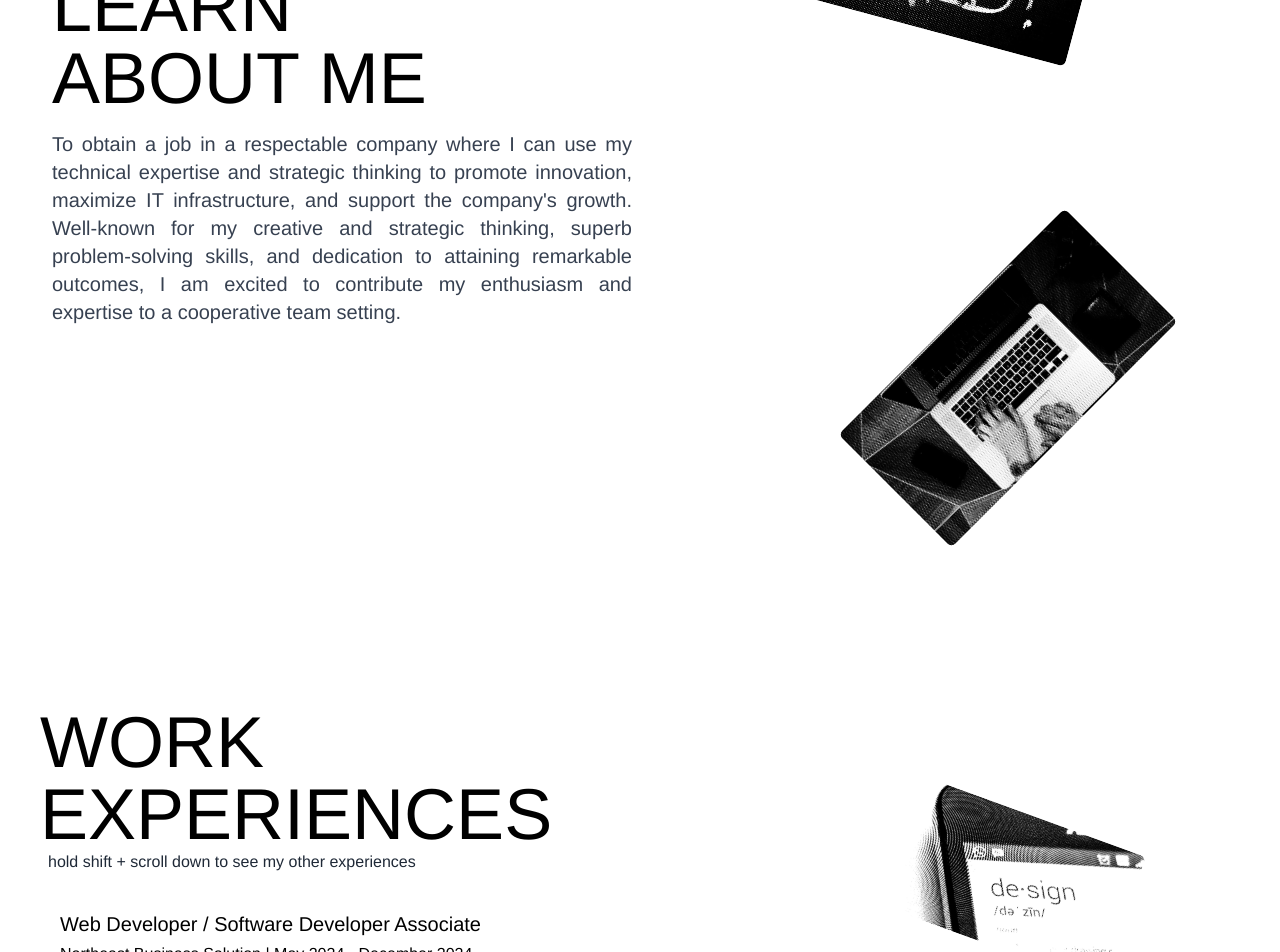
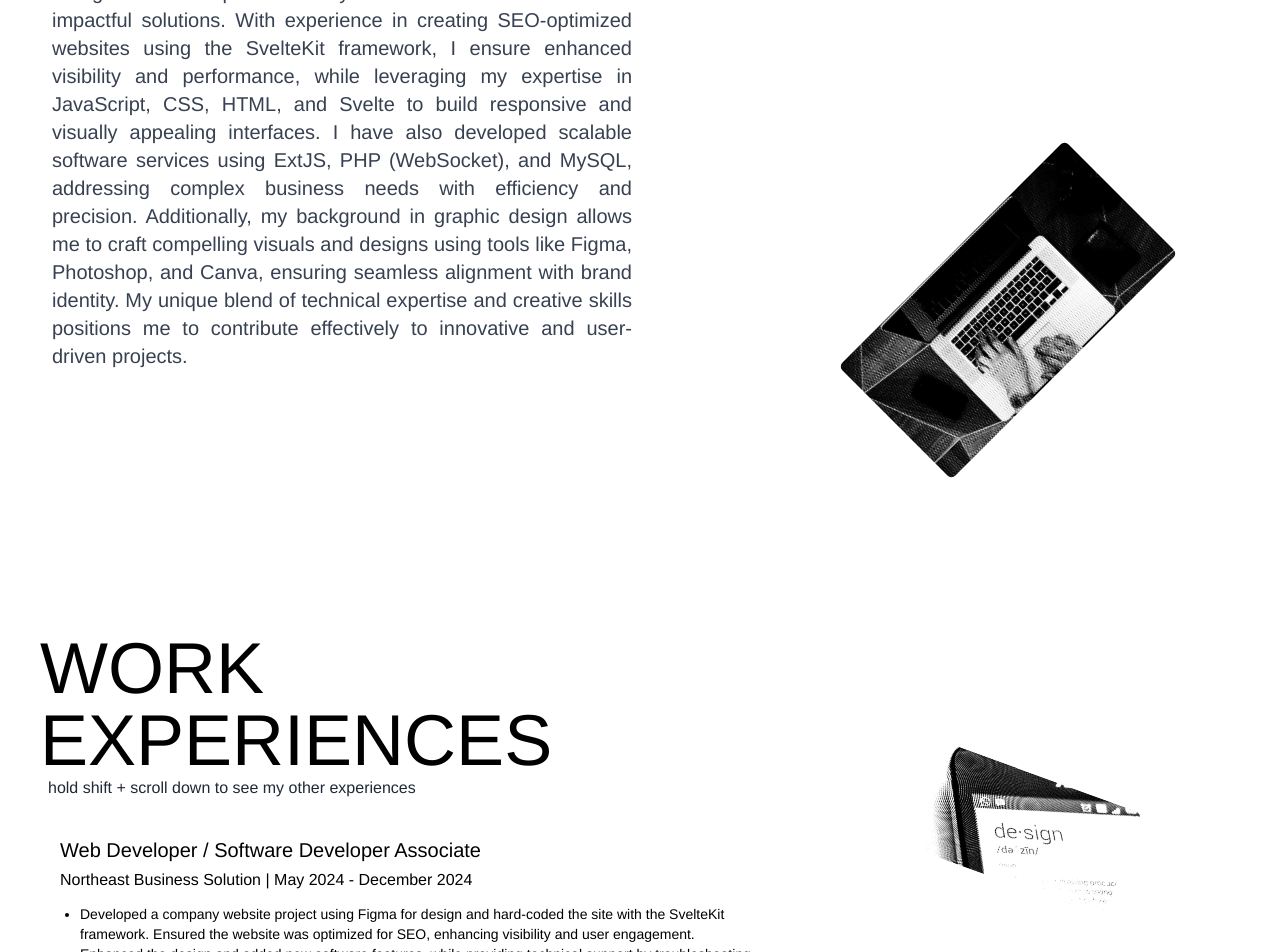
Before and after one commit to Rcz16/Reactjs_myportfolio, a React (Vite) app in the folder my-portfolio/: page / in a window 1280 px wide. Shown: the part 1120-2072 px from the top of the page. Built offline with nearby package versions, Linux system fonts and the light colour scheme.

Commit message:
changed the link and fixed header

```diff
--- a/my-portfolio/src/components/About.jsx
+++ b/my-portfolio/src/components/About.jsx
@@ -8,12 +8,7 @@ const About = () => {
             <div className="ms-3">
                 <h1 className="text-7xl uppercase mb-4 text-black">Learn <br /> About Me</h1>
                 <p className="text-xl text-justify text-gray-700 max-w-2xl">
-                    To obtain a job in a respectable company where I can use my technical
-                    expertise and strategic thinking to promote innovation, maximize IT
-                    infrastructure, and support the company&apos;s growth. Well-known for my
-                    creative and strategic thinking, superb problem-solving skills, and
-                    dedication to attaining remarkable outcomes, I am excited to
-                    contribute my enthusiasm and expertise to a cooperative team setting.
+                    I am a passionate Web/Software Developer and Graphic Designer with a proven ability to deliver user-focused and impactful solutions. With experience in creating SEO-optimized websites using the SvelteKit framework, I ensure enhanced visibility and performance, while leveraging my expertise in JavaScript, CSS, HTML, and Svelte to build responsive and visually appealing interfaces. I have also developed scalable software services using ExtJS, PHP (WebSocket), and MySQL, addressing complex business needs with efficiency and precision. Additionally, my background in graphic design allows me to craft compelling visuals and designs using tools like Figma, Photoshop, and Canva, ensuring seamless alignment with brand identity. My unique blend of technical expertise and creative skills positions me to contribute effectively to innovative and user-driven projects.
                 </p>
             </div>
             <div className="relative mt-10">
--- a/my-portfolio/src/components/Experiences.jsx
+++ b/my-portfolio/src/components/Experiences.jsx
@@ -25,7 +25,7 @@ const Experiences = () => {
                         <div className="carousel-item w-full">
                             <div className=" text-black p-5">
                                 <h1 className="text-xl pb-1">Support Associate / UI Designer intern</h1>
-                                <h2 className="text-sm pb-1 list-disc ps-5">
+                                <h2 className="pb-3">
                                     Northeast Business Solution
                                     Technical Support / Web Designer  | OJT | January 2024 - April 2024</h2>
                                 <ul className="text-sm pb-1 list-disc ps-5">
@@ -52,7 +52,6 @@ const Experiences = () => {
                             <div className=" text-black p-5">
                                 <h1 className="text-xl pb-1">Virtual Assistant</h1>
                                 <h2 className="pb-3">
-                                    Status Quo Volleyball League
                                     Amazon Seller Central
                                     Traniee| January 2023 - March 2023</h2>
                                 <ul className="text-sm pb-1 list-disc ps-5">
@@ -87,14 +86,14 @@ const Experiences = () => {
                         <img
                             src={code}
                             alt="code"
-                            className="object-cover w-[23rem] h-[12.5rem] rounded-md "
+                            className="object-cover w-[23rem] h-[auto] rounded-md "
                         />
                     </div>
                     <div className="absolute bottom-[0px] left-[250px] rotate-[20deg] transform  rounded-xl bg-white transition duration-300 hover:scale-105">
                         <img
                             src={design}
                             alt="design"
-                            className="object-cover  w-[15rem] h-[8.5rem] rounded-md "
+                            className="object-cover  w-[15rem] h-[auto] rounded-md "
                         />
                     </div>
                 </div>
--- a/my-portfolio/src/components/Header.jsx
+++ b/my-portfolio/src/components/Header.jsx
@@ -4,7 +4,7 @@ const Navbar = () => {
 
   return (
     <>
-      <div className="navbar bg-black ">
+      <div className="navbar bg-black fixed z-50 ">
         <div className="flex-1 ml-10">
           <img className="img size-8" src={logo} />
         </div>
--- a/my-portfolio/src/components/Hero.jsx
+++ b/my-portfolio/src/components/Hero.jsx
@@ -5,6 +5,8 @@ const Hero = () => {
     return (
         <>
             <div className="hero bg-white min-h-screen" id='hero'>
+                <div className="mx-auto max-w-screen px-10 sm:px-6 lg:px-8">
+                    <div className="mx-auto max-w-2xl py-16 sm:py-24 lg:max-w-none lg:py-32">
                         <div className="hero-content text-center ">
                             <div className=" max-w-3xl ">
                                 <div className=''>
@@ -20,6 +22,8 @@ const Hero = () => {
                             </div>
                         </div>
                     </div>
+                </div>
+            </div>
         </>
     );
 }
--- a/my-portfolio/src/components/Projects.jsx
+++ b/my-portfolio/src/components/Projects.jsx
@@ -11,7 +11,7 @@ const Projects = () => {
                         {projects.map((projects) => (
                             <div key={projects.name} className="group relative">
                                 <div className="bg-gray-50 rounded-lg row-start-1">
-                                    <div className="relative h-80 w-full overflow-hidden rounded-lg bg-white sm:aspect-h-1 sm:aspect-w-2 lg:aspect-h-1 lg:aspect-w-1 group-hover:opacity-75 sm:h-64">
+                                    <div className="relative h-80 w-full overflow-hidden rounded-lg m:aspect-h-1 sm:aspect-w-2 lg:aspect-h-1 lg:aspect-w-1 group-hover:opacity-75 sm:h-64">
                                         <img alt={projects.imageAlt} src={projects.imageSrc} className="size-full object-cover object-center" />
                                     </div>
                                     <div className="p-3">
@@ -23,10 +23,10 @@ const Projects = () => {
                                         </h3>
                                         <p className=" text-sm text-gray-500 h-[30px]">{projects.description}</p>
                                     </div>
-                                    <div className="flex flex-row p-1">
+                                    <div className="flex flex-row p-1 bg-gray-50">
                                         {projects.logo.map((logo, index) => (
                                             <div key={index} >
-                                                <img src={logo} className="w-[40px] h-[40px] object-cover object-center" />
+                                                <img src={logo} className="w-[40px] h-[40px] object-cover object-center "  />
                                             </div>
                                         ))}
                                     </div>
--- a/my-portfolio/src/components/Skills.jsx
+++ b/my-portfolio/src/components/Skills.jsx
@@ -2,10 +2,10 @@ import person from '../assets/person.jpg';
 
 const Skills = () => {
     return (
-        <div className="bg-gradient-to-t from-black via-gray-950 to-white p-10 pb-40" >
+        <div className="bg-gradient-to-t from-black via-gray-950 to-white p-10 pb-40"  >
             <div className="grid grid-cols-[1fr_40%] grid-rows-[15rem_90%] items-center min-h-screen ">
                 {/* Main Header and Image */}
-                <div className="row-start-2" id='skills'>
+                <div className="row-start-2" id='skills' >
                     <div className="grid grid-cols-[25%_29%_23%_23%] grid-rows-[50%_50%] content-start" >
                         <div className="col-span-5"  >
                             <h1 className=" text-white text-7xl uppercase ">Skills <br />& Services</h1>
--- a/my-portfolio/src/index.css
+++ b/my-portfolio/src/index.css
@@ -3,16 +3,15 @@
 @import "tailwindcss/utilities";
 
 @layer base {
-    :root {
-        height: 100%;
-        --color-primary: hsl(281.853, 100%, 68%);
-    }
 
     /* These heights are only there so the example can be centered vertically. */
     body,
     #root {
         height: 100%;
     }
+    html {
+    scroll-behavior: smooth;
+  }
 }
 *{
     margin: 0;
```
Also changed, not shown: my-portfolio/src/components/Footer.jsx (added). Lines whose indentation alone changed are shown as unchanged.
